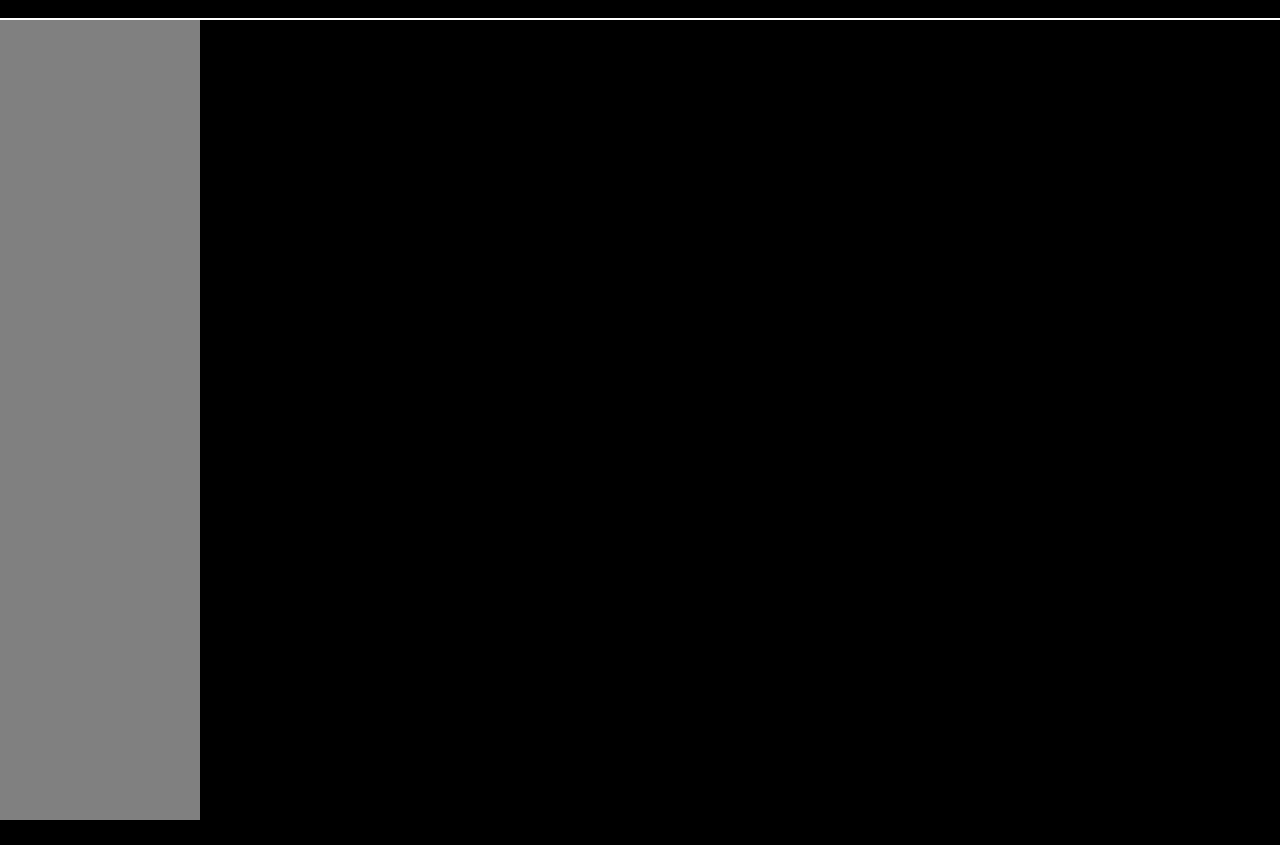
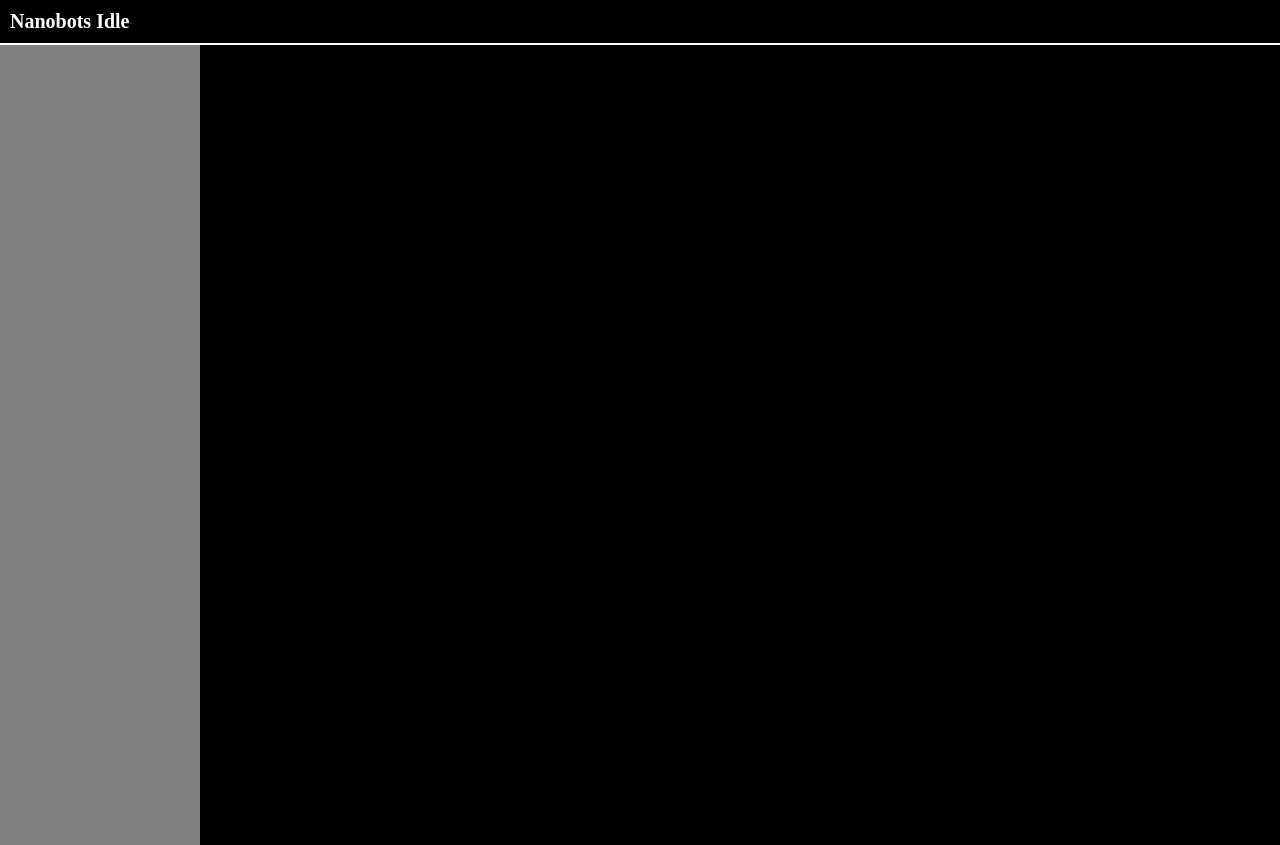
Before and after one commit to Rybadour/nanobots-idle, a website built with webpack: page public/index.html in a window 1280 px wide. Shown: the top 845 px of the page. Before the commit the page ends 820 px from the top, so only its background shows below. Built offline with nearby package versions, Linux system fonts and the light colour scheme; what createjs-module would draw is missing.

Commit message:
Updated header style

```diff
--- a/public/index.html
+++ b/public/index.html
@@ -4,7 +4,7 @@
   </head>
   <body>
     <header>
-      Nanobots Idle
+      <h1>Nanobots Idle</h1>
     </header>
 
     <div class="content">
--- a/src/main.scss
+++ b/src/main.scss
@@ -5,6 +5,13 @@ body {
 
 header {
   border-bottom: 2px solid white;
+  color: white;
+  padding: 10px;
+
+  h1 {
+    margin: 0;
+    font-size: 20px;
+  }
 }
 
 .content {
```
